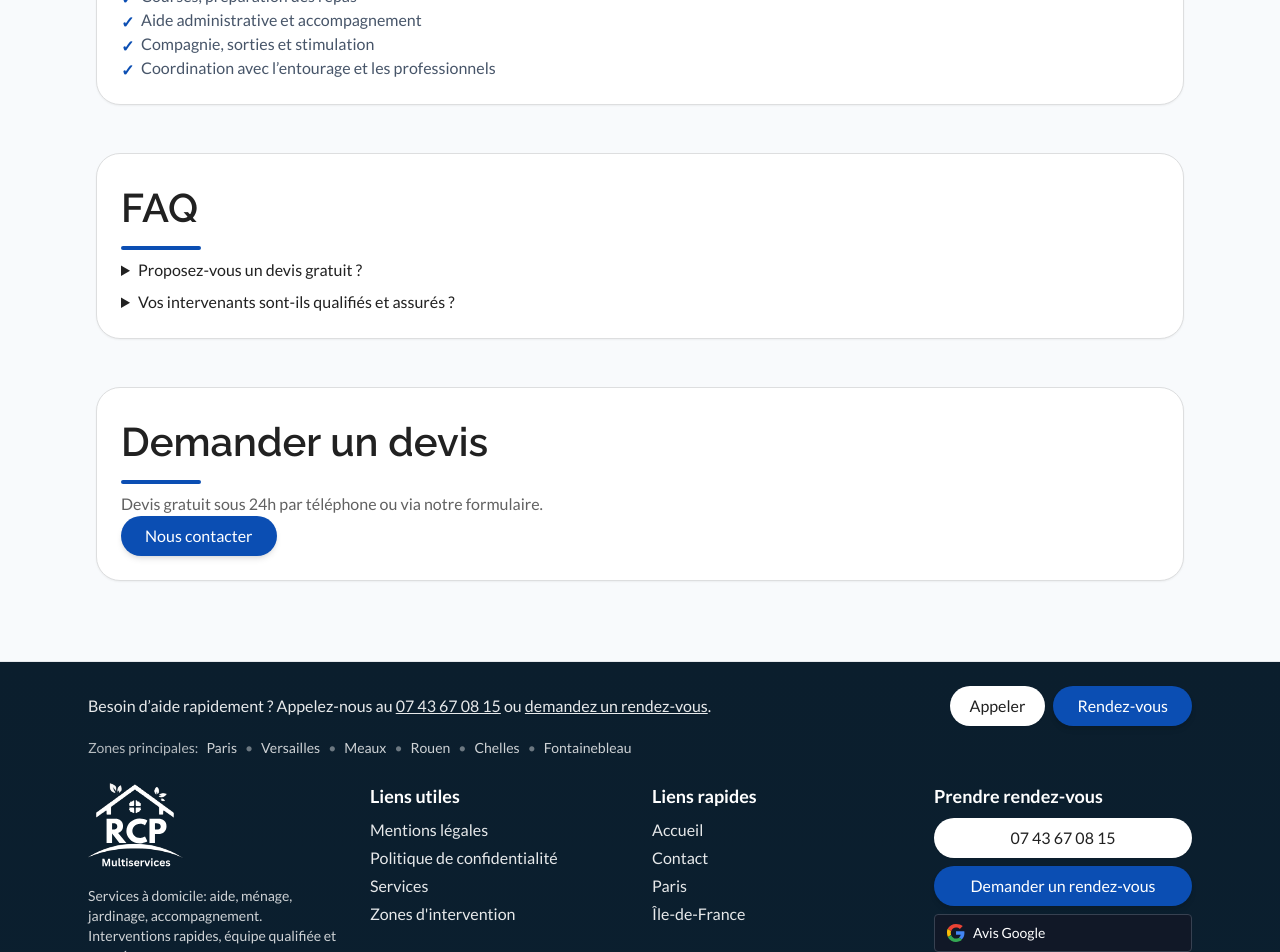
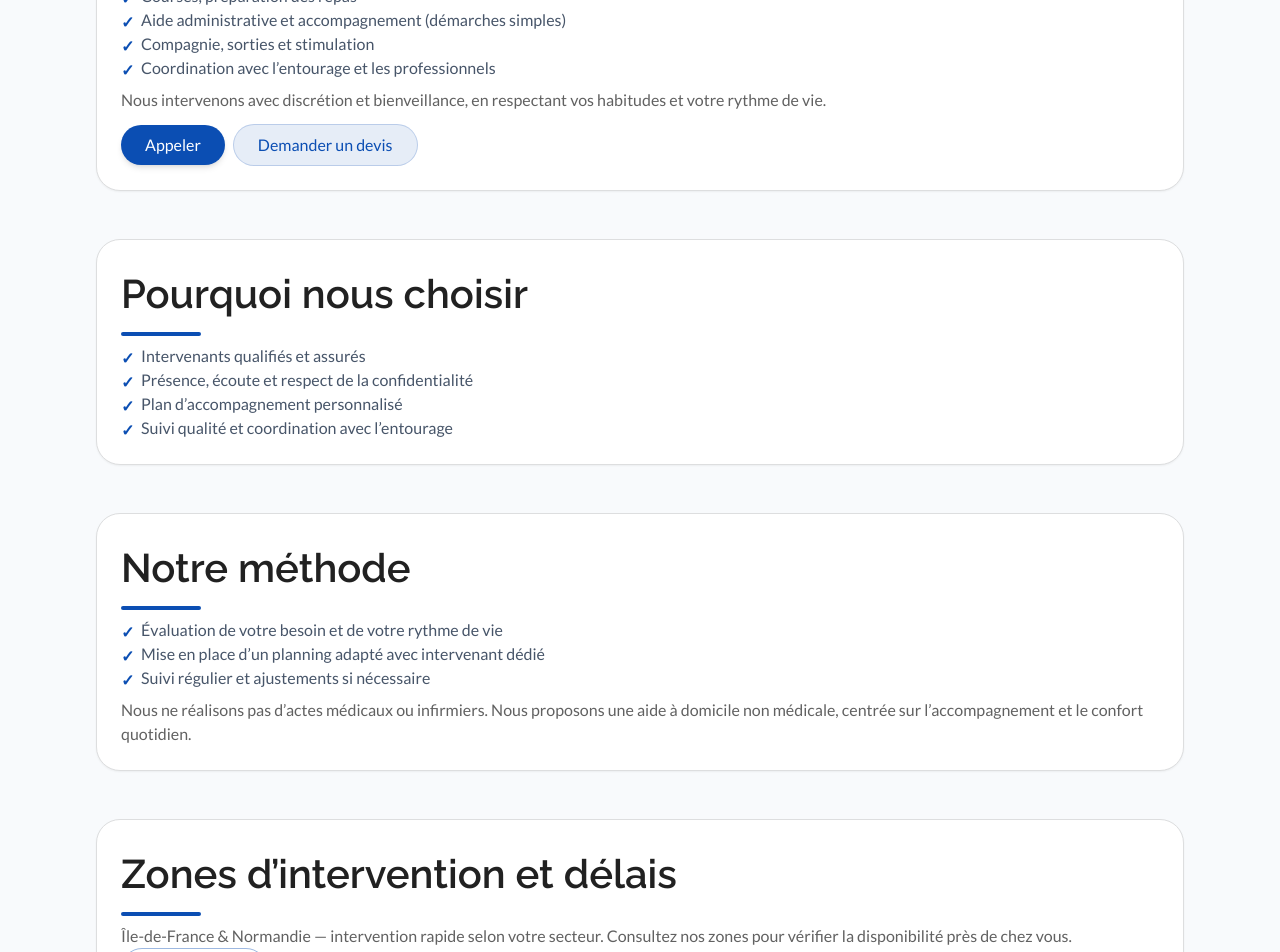
Before and after one commit to Soofmaax/RCP-Multiservices, a React (Vite) app: page /services/aide-a-domicile in a window 1280 px wide. Shown: the part 880-1832 px from the top of the page. Built offline with nearby package versions, Linux system fonts and the light colour scheme; no server answers.

Commit message:
feat(services): enrich Aide, Jardinage and Menage pages with extra details, contact buttons and new sections (method, why choose us, zones, quality, seasons, formulas)
Co-authored-by: Genie <genie@cosine.sh>

```diff
--- a/src/pages/ServiceAidePage.tsx
+++ b/src/pages/ServiceAidePage.tsx
@@ -80,10 +80,50 @@ export default function ServiceAidePage() {
           <div className="accent mt-2"></div>
           <ul className="service-list list-check mt-2">
             <li>Courses, préparation des repas</li>
-            <li>Aide administrative et accompagnement</li>
+            <li>Aide administrative et accompagnement (démarches simples)</li>
             <li>Compagnie, sorties et stimulation</li>
             <li>Coordination avec l’entourage et les professionnels</li>
           </ul>
+          <p className="mt-2 text-neutral-600">
+            Nous intervenons avec discrétion et bienveillance, en respectant vos habitudes et votre rythme de vie.
+          </p>
+          <div className="mt-3 flex flex-wrap items-center gap-2">
+            <a href="tel:+33743670815" className="btn-primary">Appeler</a>
+            <Link to="/contact" className="btn-secondary">Demander un devis</Link>
+          </div>
+        </section>
+
+        <section className="section-spacious panel panel-hover">
+          <h2 className="heading-2">Pourquoi nous choisir</h2>
+          <div className="accent mt-2"></div>
+          <ul className="service-list list-check mt-2">
+            <li>Intervenants qualifiés et assurés</li>
+            <li>Présence, écoute et respect de la confidentialité</li>
+            <li>Plan d’accompagnement personnalisé</li>
+            <li>Suivi qualité et coordination avec l’entourage</li>
+          </ul>
+        </section>
+
+        <section className="section-spacious panel panel-hover">
+          <h2 className="heading-2">Notre méthode</h2>
+          <div className="accent mt-2"></div>
+          <ul className="service-list list-check mt-2">
+            <li>Évaluation de votre besoin et de votre rythme de vie</li>
+            <li>Mise en place d’un planning adapté avec intervenant dédié</li>
+            <li>Suivi régulier et ajustements si nécessaire</li>
+          </ul>
+          <p className="mt-2 text-neutral-600">
+            Nous ne réalisons pas d’actes médicaux ou infirmiers. Nous proposons une aide à domicile non médicale, centrée sur l’accompagnement et le confort quotidien.
+          </p>
+        </section>
+
+        <section className="section-spacious panel panel-hover">
+          <h2 className="heading-2">Zones d’intervention et délais</h2>
+          <div className="accent mt-2"></div>
+          <p className="mt-2 text-neutral-600">
+            Île-de-France &amp; Normandie — intervention rapide selon votre secteur. Consultez nos zones pour vérifier la disponibilité près de chez vous.
+          </p>
+          <Link to="/zones" className="btn-outline">Voir les zones</Link>
         </section>
 
         <section className="section-spacious panel panel-hover">
--- a/src/pages/ServiceJardinagePage.tsx
+++ b/src/pages/ServiceJardinagePage.tsx
@@ -81,10 +81,34 @@ export default function ServiceJardinagePage() {
           <div className="accent mt-2"></div>
           <ul className="service-list list-check mt-2">
             <li>Tonte de pelouse</li>
-            <li>Taille de haies et arbustes</li>
-            <li>Entretien des massifs et désherbage</li>
+            <li>Taille de haies et arbustes (soins saisonniers)</li>
+            <li>Entretien des massifs, désherbage et paillage</li>
             <li>Petits aménagements et évacuation des déchets verts</li>
           </ul>
+          <p className="mt-2 text-neutral-600">
+            Nous adaptons l’entretien aux saisons et à la croissance des végétaux pour un rendu propre et durable.
+          </p>
+          <div className="mt-3 flex flex-wrap items-center gap-2">
+            <a href="tel:+33743670815" className="btn-primary">Appeler</a>
+            <Link to="/contact" className="btn-secondary">Demander un devis</Link>
+          </div>
+        </section>
+
+        <section className="section-spacious panel panel-hover">
+          <h2 className="heading-2">Conseils &amp; saisons</h2>
+          <div className="accent mt-2"></div>
+          <p className="mt-2 text-neutral-600">
+            Taille douce au bon moment, entretien régulier des bordures et apports organiques si besoin. Nous vous conseillons sur les gestes à privilégier.
+          </p>
+        </section>
+
+        <section className="section-spacious panel panel-hover">
+          <h2 className="heading-2">Zones d’intervention et délais</h2>
+          <div className="accent mt-2"></div>
+          <p className="mt-2 text-neutral-600">
+            Île-de-France &amp; Normandie — intervention rapide selon votre secteur. Vérifiez la disponibilité et les délais dans votre ville.
+          </p>
+          <Link to="/zones" className="btn-outline">Voir les zones</Link>
         </section>
 
         <section className="section-spacious panel panel-hover">
--- a/src/pages/ServiceMenagePage.tsx
+++ b/src/pages/ServiceMenagePage.tsx
@@ -79,11 +79,47 @@ export default function ServiceMenagePage() {
           <h2 className="heading-2">Prestations</h2>
           <div className="accent mt-2"></div>
           <ul className="service-list list-check mt-2">
-            <li>Entretien régulier (poussière, sols, sanitaires, cuisine)</li>
-            <li>Grand ménage et remise en état</li>
-            <li>Repassage et pliage</li>
-            <li>Nettoyage ponctuel (avant/après déménagement)</li>
+            <li>Entretien régulier: poussière, sols, sanitaires, cuisine</li>
+            <li>Grand ménage et remise en état (après travaux, déménagement)</li>
+            <li>Repassage soigné et pliage</li>
+            <li>Nettoyage ponctuel ciblé (pièces, vitres accessibles)</li>
           </ul>
+          <p className="mt-2 text-neutral-600">
+            Nous pouvons utiliser votre matériel ou fournir le nôtre selon votre préférence. Un plan de tâches clair est défini à l’avance.
+          </p>
+          <div className="mt-3 flex flex-wrap items-center gap-2">
+            <a href="tel:+33743670815" className="btn-primary">Appeler</a>
+            <Link to="/contact" className="btn-secondary">Demander un devis</Link>
+          </div>
+        </section>
+
+        <section className="section-spacious panel panel-hover">
+          <h2 className="heading-2">Formules</h2>
+          <div className="accent mt-2"></div>
+          <ul className="service-list list-check mt-2">
+            <li>Régulier (hebdomadaire/bihebdomadaire) pour un intérieur impeccable</li>
+            <li>Ponctuel (pré-événement, grand nettoyage)</li>
+            <li>Remise en état (post-travaux, fin de bail)</li>
+          </ul>
+        </section>
+
+        <section className="section-spacious panel panel-hover">
+          <h2 className="heading-2">Qualité &amp; suivi</h2>
+          <div className="accent mt-2"></div>
+          <ul className="service-list list-check mt-2">
+            <li>Contrôle qualité régulier et ajustements si besoin</li>
+            <li>Intervenants qualifiés et assurés</li>
+            <li>Planning flexible et communication simple</li>
+          </ul>
+        </section>
+
+        <section className="section-spacious panel panel-hover">
+          <h2 className="heading-2">Zones d’intervention et délais</h2>
+          <div className="accent mt-2"></div>
+          <p className="mt-2 text-neutral-600">
+            Île-de-France &amp; Normandie — intervention rapide selon votre secteur. Consultez nos zones pour vérifier la disponibilité.
+          </p>
+          <Link to="/zones" className="btn-outline">Voir les zones</Link>
         </section>
 
         <section className="section-spacious panel panel-hover">
```
